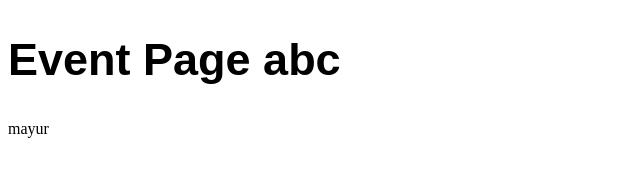
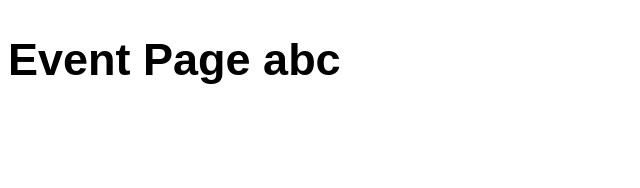
Before and after one commit to mayurHO/iis, a Next.js app: page /frontend/event in a window 1280 px wide. Shown: the top 188 px of the page, without its empty margins (0-640 px from the left). Built offline with nearby package versions, Linux system fonts and the light colour scheme; a web font is replaced by a local one.

Commit message:
new changes

```diff
--- a/src/app/frontend/event/page.js
+++ b/src/app/frontend/event/page.js
@@ -4,7 +4,6 @@ const EventPage = () => {
     return (
         <div>
             <h1>Event Page abc</h1>
-            mayur
         </div>
     );
 };
```
